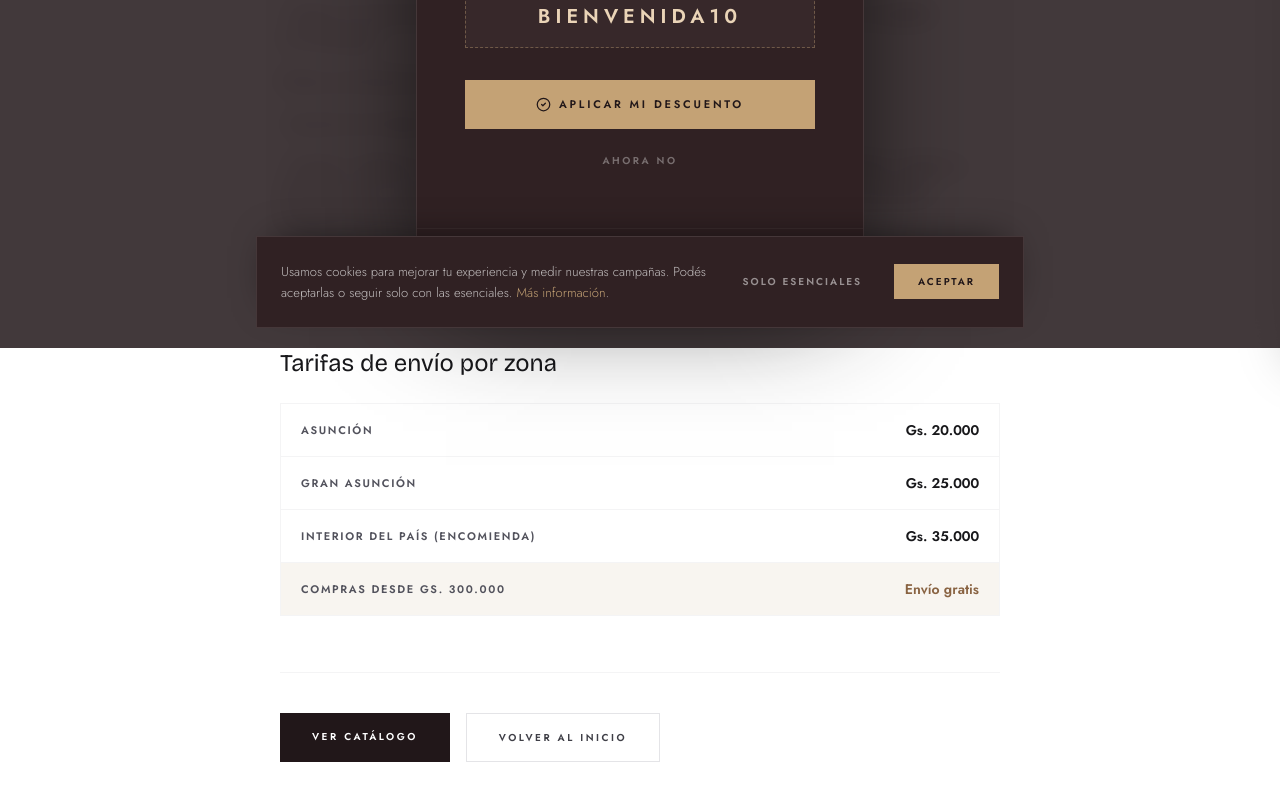
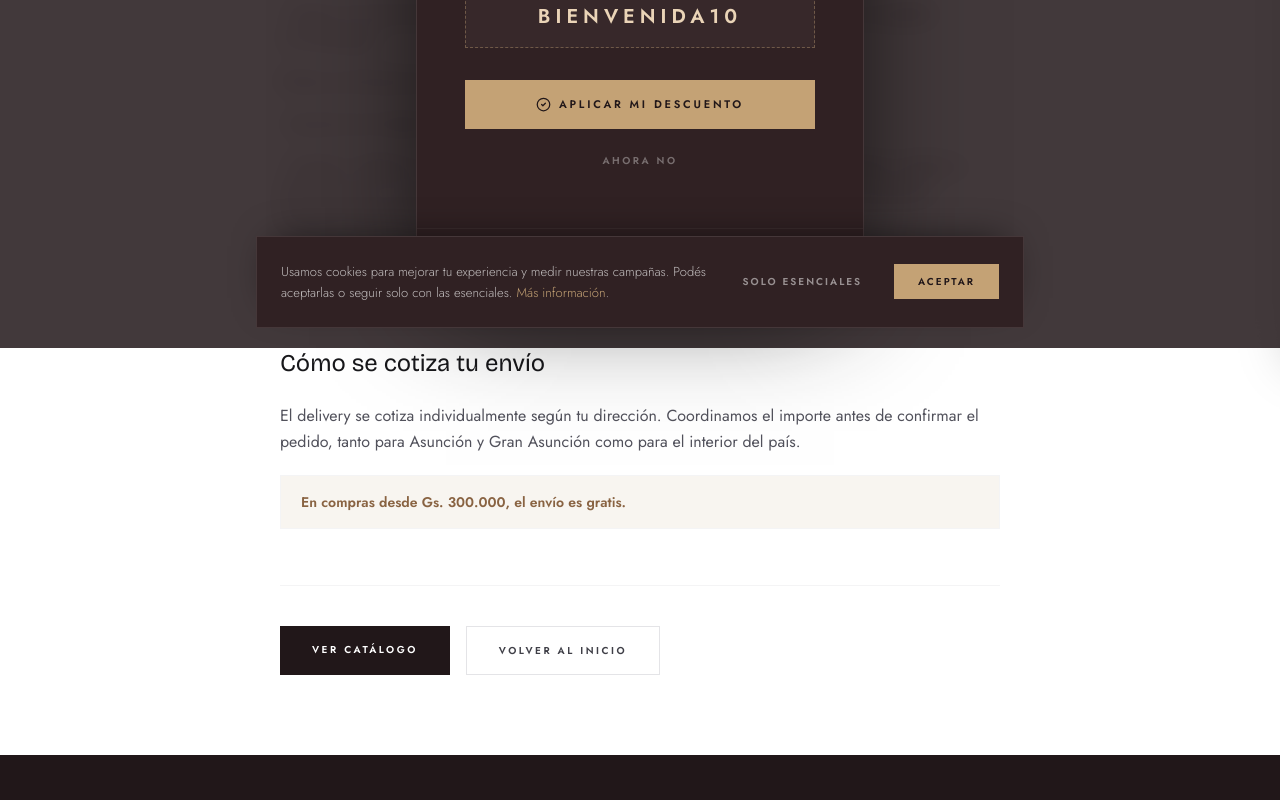
Before and after one commit to ymk5py-commits/aura-fragancias, a Next.js app: page /envios-y-devoluciones in a window 1280 px wide. Shown: the part 452-1252 px from the top of the page. Built offline with nearby package versions, Linux system fonts and the light colour scheme; no server answers.

Commit message:
Reflect individually quoted delivery and document search setup

```diff
--- a/src/app/(store)/envios-y-devoluciones/page.tsx
+++ b/src/app/(store)/envios-y-devoluciones/page.tsx
@@ -1,6 +1,6 @@
 import type { Metadata } from 'next';
 import LegalArticle from '../../../components/LegalArticle';
-import { LEGAL_TEXTS, SHIPPING_ZONES } from '../../../constants';
+import { LEGAL_TEXTS } from '../../../constants';
 
 export const metadata: Metadata = {
   title: 'Envíos y Devoluciones en Paraguay | Äura Fragancias',
@@ -13,19 +13,9 @@ export default function EnviosPage() {
   return (
     <LegalArticle title={LEGAL_TEXTS.shipping.title} content={LEGAL_TEXTS.shipping.content}>
       <div className="mt-12">
-        <h2 className="text-2xl font-luxury text-zinc-900 mb-6">Tarifas de envío por zona</h2>
-        <ul className="divide-y divide-zinc-100 border border-zinc-100">
-          {SHIPPING_ZONES.map((z) => (
-            <li key={z.name} className="flex items-center justify-between px-5 py-4">
-              <span className="text-[11px] font-bold tracking-[0.15em] uppercase text-zinc-600">{z.name}</span>
-              <span className="text-sm font-semibold text-zinc-900 tabular">Gs. {z.price.toLocaleString('es-PY')}</span>
-            </li>
-          ))}
-          <li className="flex items-center justify-between px-5 py-4 bg-aura-ivory">
-            <span className="text-[11px] font-bold tracking-[0.15em] uppercase text-zinc-600">Compras desde Gs. 300.000</span>
-            <span className="text-sm font-semibold text-aura-gold-deep">Envío gratis</span>
-          </li>
-        </ul>
+        <h2 className="text-2xl font-luxury text-zinc-900 mb-6">Cómo se cotiza tu envío</h2>
+        <p className="text-base leading-relaxed text-zinc-600">El delivery se cotiza individualmente según tu dirección. Coordinamos el importe antes de confirmar el pedido, tanto para Asunción y Gran Asunción como para el interior del país.</p>
+        <p className="mt-5 border border-zinc-100 bg-aura-ivory px-5 py-4 text-sm font-semibold text-aura-gold-deep">En compras desde Gs. 300.000, el envío es gratis.</p>
       </div>
     </LegalArticle>
   );
--- a/src/constants.tsx
+++ b/src/constants.tsx
@@ -23,12 +23,6 @@ export const PRICES = [
   { size: "10 ML", price: 30000, label: "30.000 Gs.", desc: "Ideal para probar o llevar de viaje." },
   { size: "30 ML", price: 70000, label: "70.000 Gs.", desc: "Tamaño estándar.", favorite: true },
   { size: "50 ML", price: 120000, label: "120.000 Gs.", desc: "Mejor valor.", bestValue: true },
-];
-
-export const SHIPPING_ZONES = [
-  { name: "ASUNCIÓN", price: 20000 },
-  { name: "GRAN ASUNCIÓN", price: 25000 },
-  { name: "INTERIOR DEL PAÍS (ENCOMIENDA)", price: 35000 },
 ];
 
 // ============================================================
```
Also changed, not shown: 1 other file (tests, documents, lock files or other folders).
